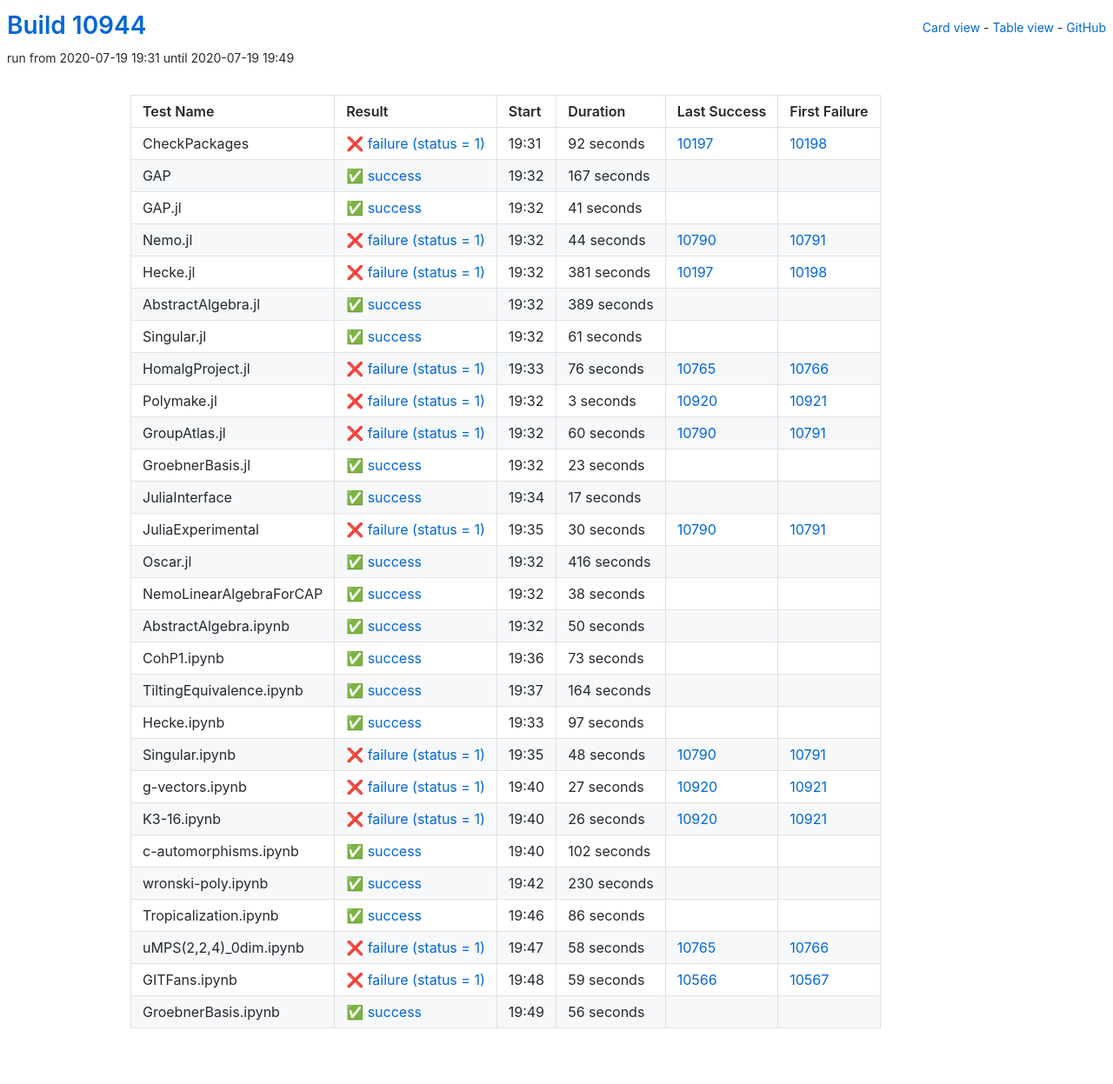
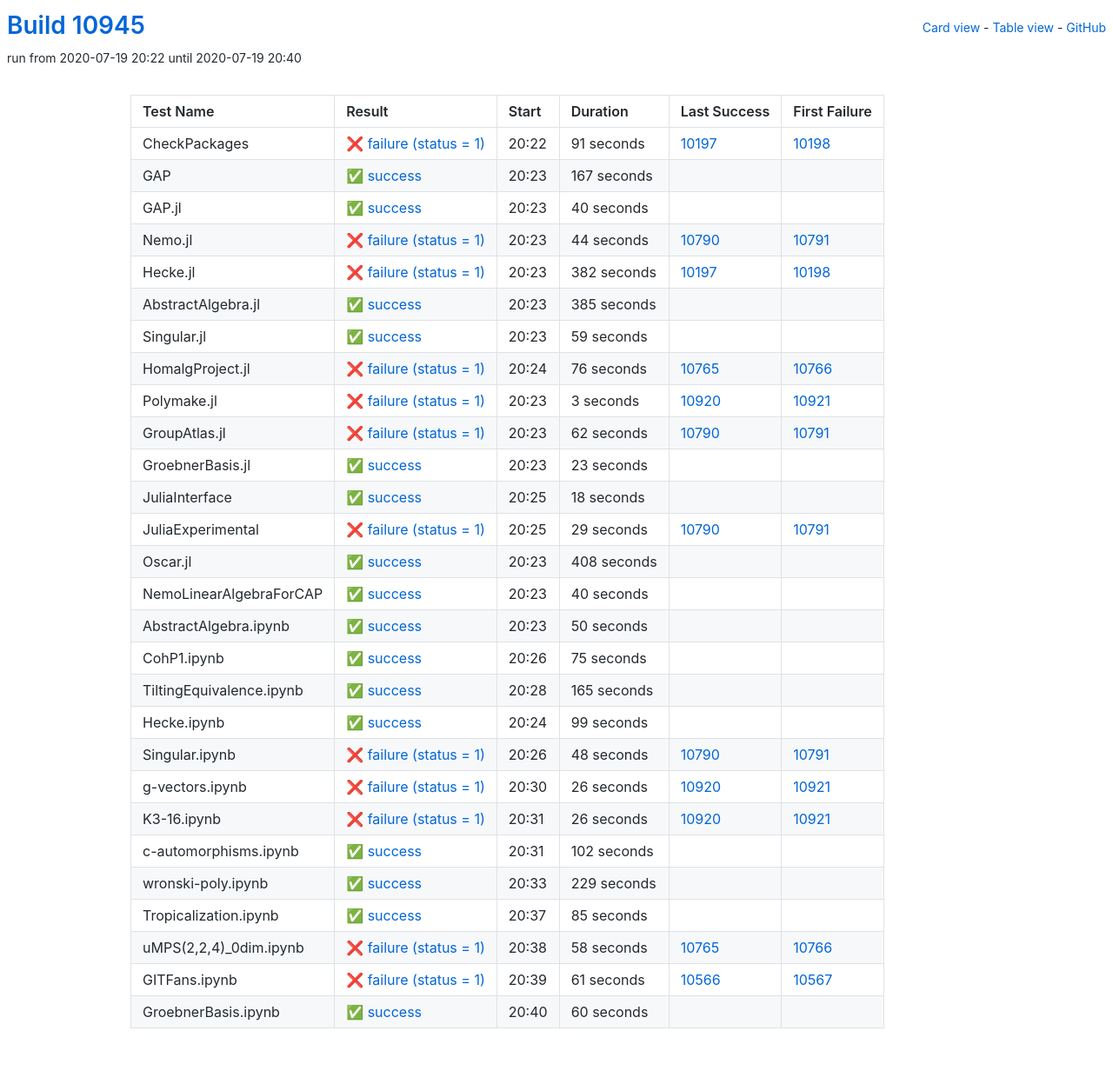
Before and after one commit to oscar-system/oscar-ci-status, a Jekyll site: the page built from table.html, in a window 1280 px wide. Shown: the whole page at 87% size. Built offline with Jekyll 4.4.1, drawn with Linux system fonts in a browser that asks for light colours.

Commit message:
Build #10945

```diff
--- a/_data/ci.yml
+++ b/_data/ci.yml
@@ -1,6 +1,6 @@
 ---
-build: 10944
-build_url: https://oscarci.mathematik.uni-kl.de/job/oscar/10944/
+build: 10945
+build_url: https://oscarci.mathematik.uni-kl.de/job/oscar/10945/
 job: oscar
 organization: oscar-system
 repo: oscar-ci-status
@@ -8,20 +8,20 @@
 tests:
 - name: CheckPackages
   id: checkpackages
-  log: https://oscarci.mathematik.uni-kl.de/job/oscar/10944/artifact/logs/build-10944/CheckPackages.log
-  start: 2020-07-19 19:31
+  log: https://oscarci.mathematik.uni-kl.de/job/oscar/10945/artifact/logs/build-10945/CheckPackages.log
+  start: 2020-07-19 20:22
   success: false
   exitcode: 1
   status: failure
-  duration: 92
+  duration: 91
   last_success: 10197
   last_success_url: https://oscarci.mathematik.uni-kl.de/job/oscar/10197/
   first_failure: 10198
   first_failure_url: https://oscarci.mathematik.uni-kl.de/job/oscar/10198/
 - name: GAP
   id: gap
-  log: https://oscarci.mathematik.uni-kl.de/job/oscar/10944/artifact/logs/build-10944/GAP.log
-  start: 2020-07-19 19:32
+  log: https://oscarci.mathematik.uni-kl.de/job/oscar/10945/artifact/logs/build-10945/GAP.log
+  start: 2020-07-19 20:23
   success: true
   exitcode: 0
   status: success
@@ -32,20 +32,20 @@
   first_failure_url:
 - name: GAP.jl
   id: gap-jl
-  log: https://oscarci.mathematik.uni-kl.de/job/oscar/10944/artifact/logs/build-10944/GAP.jl.log
-  start: 2020-07-19 19:32
+  log: https://oscarci.mathematik.uni-kl.de/job/oscar/10945/artifact/logs/build-10945/GAP.jl.log
+  start: 2020-07-19 20:23
   success: true
   exitcode: 0
   status: success
-  duration: 41
+  duration: 40
   last_success: false
   last_success_url:
   first_failure: false
   first_failure_url:
 - name: Nemo.jl
   id: nemo-jl
-  log: https://oscarci.mathematik.uni-kl.de/job/oscar/10944/artifact/logs/build-10944/Nemo.jl.log
-  start: 2020-07-19 19:32
+  log: https://oscarci.mathematik.uni-kl.de/job/oscar/10945/artifact/logs/build-10945/Nemo.jl.log
+  start: 2020-07-19 20:23
   success: false
   exitcode: 1
   status: failure
@@ -56,44 +56,44 @@
   first_failure_url: https://oscarci.mathematik.uni-kl.de/job/oscar/10791/
 - name: Hecke.jl
   id: hecke-jl
-  log: https://oscarci.mathematik.uni-kl.de/job/oscar/10944/artifact/logs/build-10944/Hecke.jl.log
-  start: 2020-07-19 19:32
+  log: https://oscarci.mathematik.uni-kl.de/job/oscar/10945/artifact/logs/build-10945/Hecke.jl.log
+  start: 2020-07-19 20:23
   success: false
   exitcode: 1
   status: failure
-  duration: 381
+  duration: 382
   last_success: 10197
   last_success_url: https://oscarci.mathematik.uni-kl.de/job/oscar/10197/
   first_failure: 10198
   first_failure_url: https://oscarci.mathematik.uni-kl.de/job/oscar/10198/
 - name: AbstractAlgebra.jl
   id: abstractalgebra-jl
-  log: https://oscarci.mathematik.uni-kl.de/job/oscar/10944/artifact/logs/build-10944/AbstractAlgebra.jl.log
-  start: 2020-07-19 19:32
+  log: https://oscarci.mathematik.uni-kl.de/job/oscar/10945/artifact/logs/build-10945/AbstractAlgebra.jl.log
+  start: 2020-07-19 20:23
   success: true
   exitcode: 0
   status: success
-  duration: 389
+  duration: 385
   last_success: false
   last_success_url:
   first_failure: false
   first_failure_url:
 - name: Singular.jl
   id: singular-jl
-  log: https://oscarci.mathematik.uni-kl.de/job/oscar/10944/artifact/logs/build-10944/Singular.jl.log
-  start: 2020-07-19 19:32
+  log: https://oscarci.mathematik.uni-kl.de/job/oscar/10945/artifact/logs/build-10945/Singular.jl.log
+  start: 2020-07-19 20:23
   success: true
   exitcode: 0
   status: success
-  duration: 61
+  duration: 59
   last_success: false
   last_success_url:
   first_failure: false
   first_failure_url:
 - name: HomalgProject.jl
   id: homalgproject-jl
-  log: https://oscarci.mathematik.uni-kl.de/job/oscar/10944/artifact/logs/build-10944/HomalgProject.jl.log
-  start: 2020-07-19 19:33
+  log: https://oscarci.mathematik.uni-kl.de/job/oscar/10945/artifact/logs/build-10945/HomalgProject.jl.log
+  start: 2020-07-19 20:24
   success: false
   exitcode: 1
   status: failure
@@ -104,8 +104,8 @@
   first_failure_url: https://oscarci.mathematik.uni-kl.de/job/oscar/10766/
 - name: Polymake.jl
   id: polymake-jl
-  log: https://oscarci.mathematik.uni-kl.de/job/oscar/10944/artifact/logs/build-10944/Polymake.jl.log
-  start: 2020-07-19 19:32
+  log: https://oscarci.mathematik.uni-kl.de/job/oscar/10945/artifact/logs/build-10945/Polymake.jl.log
+  start: 2020-07-19 20:23
   success: false
   exitcode: 1
   status: failure
@@ -116,20 +116,20 @@
   first_failure_url: https://oscarci.mathematik.uni-kl.de/job/oscar/10921/
 - name: GroupAtlas.jl
   id: groupatlas-jl
-  log: https://oscarci.mathematik.uni-kl.de/job/oscar/10944/artifact/logs/build-10944/GroupAtlas.jl.log
-  start: 2020-07-19 19:32
+  log: https://oscarci.mathematik.uni-kl.de/job/oscar/10945/artifact/logs/build-10945/GroupAtlas.jl.log
+  start: 2020-07-19 20:23
   success: false
   exitcode: 1
   status: failure
-  duration: 60
+  duration: 62
   last_success: 10790
   last_success_url: https://oscarci.mathematik.uni-kl.de/job/oscar/10790/
   first_failure: 10791
   first_failure_url: https://oscarci.mathematik.uni-kl.de/job/oscar/10791/
 - name: GroebnerBasis.jl
   id: groebnerbasis-jl
-  log: https://oscarci.mathematik.uni-kl.de/job/oscar/10944/artifact/logs/build-10944/GroebnerBasis.jl.log
-  start: 2020-07-19 19:32
+  log: https://oscarci.mathematik.uni-kl.de/job/oscar/10945/artifact/logs/build-10945/GroebnerBasis.jl.log
+  start: 2020-07-19 20:23
   success: true
   exitcode: 0
   status: success
@@ -140,56 +140,56 @@
   first_failure_url:
 - name: JuliaInterface
   id: juliainterface
-  log: https://oscarci.mathematik.uni-kl.de/job/oscar/10944/artifact/logs/build-10944/JuliaInterface.log
-  start: 2020-07-19 19:34
+  log: https://oscarci.mathematik.uni-kl.de/job/oscar/10945/artifact/logs/build-10945/JuliaInterface.log
+  start: 2020-07-19 20:25
   success: true
   exitcode: 0
   status: success
-  duration: 17
+  duration: 18
   last_success: false
   last_success_url:
   first_failure: false
   first_failure_url:
 - name: JuliaExperimental
   id: juliaexperimental
-  log: https://oscarci.mathematik.uni-kl.de/job/oscar/10944/artifact/logs/build-10944/JuliaExperimental.log
-  start: 2020-07-19 19:35
+  log: https://oscarci.mathematik.uni-kl.de/job/oscar/10945/artifact/logs/build-10945/JuliaExperimental.log
+  start: 2020-07-19 20:25
   success: false
   exitcode: 1
   status: failure
-  duration: 30
+  duration: 29
   last_success: 10790
   last_success_url: https://oscarci.mathematik.uni-kl.de/job/oscar/10790/
   first_failure: 10791
   first_failure_url: https://oscarci.mathematik.uni-kl.de/job/oscar/10791/
 - name: Oscar.jl
   id: oscar-jl
-  log: https://oscarci.mathematik.uni-kl.de/job/oscar/10944/artifact/logs/build-10944/Oscar.jl.log
-  start: 2020-07-19 19:32
+  log: https://oscarci.mathematik.uni-kl.de/job/oscar/10945/artifact/logs/build-10945/Oscar.jl.log
+  start: 2020-07-19 20:23
   success: true
   exitcode: 0
   status: success
-  duration: 416
+  duration: 408
   last_success: false
   last_success_url:
   first_failure: false
   first_failure_url:
 - name: NemoLinearAlgebraForCAP
   id: nemolinearalgebraforcap
-  log: https://oscarci.mathematik.uni-kl.de/job/oscar/10944/artifact/logs/build-10944/NemoLinearAlgebraForCAP.log
-  start: 2020-07-19 19:32
+  log: https://oscarci.mathematik.uni-kl.de/job/oscar/10945/artifact/logs/build-10945/NemoLinearAlgebraForCAP.log
+  start: 2020-07-19 20:23
   success: true
   exitcode: 0
   status: success
-  duration: 38
+  duration: 40
   last_success: false
   last_success_url:
   first_failure: false
   first_failure_url:
 - name: AbstractAlgebra.ipynb
   id: abstractalgebra-ipynb
-  log: https://oscarci.mathematik.uni-kl.de/job/oscar/10944/artifact/logs/build-10944/AbstractAlgebra.ipynb.log
-  start: 2020-07-19 19:32
+  log: https://oscarci.mathematik.uni-kl.de/job/oscar/10945/artifact/logs/build-10945/AbstractAlgebra.ipynb.log
+  start: 2020-07-19 20:23
   success: true
   exitcode: 0
   status: success
@@ -200,44 +200,44 @@
   first_failure_url:
 - name: CohP1.ipynb
   id: cohp1-ipynb
-  log: https://oscarci.mathematik.uni-kl.de/job/oscar/10944/artifact/logs/build-10944/CohP1.ipynb.log
-  start: 2020-07-19 19:36
+  log: https://oscarci.mathematik.uni-kl.de/job/oscar/10945/artifact/logs/build-10945/CohP1.ipynb.log
+  start: 2020-07-19 20:26
   success: true
   exitcode: 0
   status: success
-  duration: 73
+  duration: 75
   last_success: false
   last_success_url:
   first_failure: false
   first_failure_url:
 - name: TiltingEquivalence.ipynb
   id: tiltingequivalence-ipynb
-  log: https://oscarci.mathematik.uni-kl.de/job/oscar/10944/artifact/logs/build-10944/TiltingEquivalence.ipynb.log
-  start: 2020-07-19 19:37
+  log: https://oscarci.mathematik.uni-kl.de/job/oscar/10945/artifact/logs/build-10945/TiltingEquivalence.ipynb.log
+  start: 2020-07-19 20:28
   success: true
   exitcode: 0
   status: success
-  duration: 164
+  duration: 165
   last_success: false
   last_success_url:
   first_failure: false
   first_failure_url:
 - name: Hecke.ipynb
   id: hecke-ipynb
-  log: https://oscarci.mathematik.uni-kl.de/job/oscar/10944/artifact/logs/build-10944/Hecke.ipynb.log
-  start: 2020-07-19 19:33
+  log: https://oscarci.mathematik.uni-kl.de/job/oscar/10945/artifact/logs/build-10945/Hecke.ipynb.log
+  start: 2020-07-19 20:24
   success: true
   exitcode: 0
   status: success
-  duration: 97
+  duration: 99
   last_success: false
   last_success_url:
   first_failure: false
   first_failure_url:
 - name: Singular.ipynb
   id: singular-ipynb
-  log: https://oscarci.mathematik.uni-kl.de/job/oscar/10944/artifact/logs/build-10944/Singular.ipynb.log
-  start: 2020-07-19 19:35
+  log: https://oscarci.mathematik.uni-kl.de/job/oscar/10945/artifact/logs/build-10945/Singular.ipynb.log
+  start: 2020-07-19 20:26
   success: false
   exitcode: 1
   status: failure
@@ -248,20 +248,20 @@
   first_failure_url: https://oscarci.mathematik.uni-kl.de/job/oscar/10791/
 - name: g-vectors.ipynb
   id: g-vectors-ipynb
-  log: https://oscarci.mathematik.uni-kl.de/job/oscar/10944/artifact/logs/build-10944/g-vectors.ipynb.log
-  start: 2020-07-19 19:40
+  log: https://oscarci.mathematik.uni-kl.de/job/oscar/10945/artifact/logs/build-10945/g-vectors.ipynb.log
+  start: 2020-07-19 20:30
   success: false
   exitcode: 1
   status: failure
-  duration: 27
+  duration: 26
   last_success: 10920
   last_success_url: https://oscarci.mathematik.uni-kl.de/job/oscar/10920/
   first_failure: 10921
   first_failure_url: https://oscarci.mathematik.uni-kl.de/job/oscar/10921/
 - name: K3-16.ipynb
   id: k3-16-ipynb
-  log: https://oscarci.mathematik.uni-kl.de/job/oscar/10944/artifact/logs/build-10944/K3-16.ipynb.log
-  start: 2020-07-19 19:40
+  log: https://oscarci.mathematik.uni-kl.de/job/oscar/10945/artifact/logs/build-10945/K3-16.ipynb.log
+  start: 2020-07-19 20:31
   success: false
   exitcode: 1
   status: failure
@@ -272,8 +272,8 @@
   first_failure_url: https://oscarci.mathematik.uni-kl.de/job/oscar/10921/
 - name: c-automorphisms.ipynb
   id: c-automorphisms-ipynb
-  log: https://oscarci.mathematik.uni-kl.de/job/oscar/10944/artifact/logs/build-10944/c-automorphisms.ipynb.log
-  start: 2020-07-19 19:40
+  log: https://oscarci.mathematik.uni-kl.de/job/oscar/10945/artifact/logs/build-10945/c-automorphisms.ipynb.log
+  start: 2020-07-19 20:31
   success: true
   exitcode: 0
   status: success
@@ -284,32 +284,32 @@
   first_failure_url:
 - name: wronski-poly.ipynb
   id: wronski-poly-ipynb
-  log: https://oscarci.mathematik.uni-kl.de/job/oscar/10944/artifact/logs/build-10944/wronski-poly.ipynb.log
-  start: 2020-07-19 19:42
+  log: https://oscarci.mathematik.uni-kl.de/job/oscar/10945/artifact/logs/build-10945/wronski-poly.ipynb.log
+  start: 2020-07-19 20:33
   success: true
   exitcode: 0
   status: success
-  duration: 230
+  duration: 229
   last_success: false
   last_success_url:
   first_failure: false
   first_failure_url:
 - name: Tropicalization.ipynb
   id: tropicalization-ipynb
-  log: https://oscarci.mathematik.uni-kl.de/job/oscar/10944/artifact/logs/build-10944/Tropicalization.ipynb.log
-  start: 2020-07-19 19:46
+  log: https://oscarci.mathematik.uni-kl.de/job/oscar/10945/artifact/logs/build-10945/Tropicalization.ipynb.log
+  start: 2020-07-19 20:37
   success: true
   exitcode: 0
   status: success
-  duration: 86
+  duration: 85
   last_success: false
   last_success_url:
   first_failure: false
   first_failure_url:
 - name: uMPS(2,2,4)_0dim.ipynb
   id: umps-2-2-4-0dim-ipynb
-  log: https://oscarci.mathematik.uni-kl.de/job/oscar/10944/artifact/logs/build-10944/uMPS-2-2-4-_0dim.ipynb.log
-  start: 2020-07-19 19:47
+  log: https://oscarci.mathematik.uni-kl.de/job/oscar/10945/artifact/logs/build-10945/uMPS-2-2-4-_0dim.ipynb.log
+  start: 2020-07-19 20:38
   success: false
   exitcode: 1
   status: failure
@@ -320,24 +320,24 @@
   first_failure_url: https://oscarci.mathematik.uni-kl.de/job/oscar/10766/
 - name: GITFans.ipynb
   id: gitfans-ipynb
-  log: https://oscarci.mathematik.uni-kl.de/job/oscar/10944/artifact/logs/build-10944/GITFans.ipynb.log
-  start: 2020-07-19 19:48
+  log: https://oscarci.mathematik.uni-kl.de/job/oscar/10945/artifact/logs/build-10945/GITFans.ipynb.log
+  start: 2020-07-19 20:39
   success: false
   exitcode: 1
   status: failure
-  duration: 59
+  duration: 61
   last_success: 10566
   last_success_url: https://oscarci.mathematik.uni-kl.de/job/oscar/10566/
   first_failure: 10567
   first_failure_url: https://oscarci.mathematik.uni-kl.de/job/oscar/10567/
 - name: GroebnerBasis.ipynb
   id: groebnerbasis-ipynb
-  log: https://oscarci.mathematik.uni-kl.de/job/oscar/10944/artifact/logs/build-10944/GroebnerBasis.ipynb.log
-  start: 2020-07-19 19:49
+  log: https://oscarci.mathematik.uni-kl.de/job/oscar/10945/artifact/logs/build-10945/GroebnerBasis.ipynb.log
+  start: 2020-07-19 20:40
   success: true
   exitcode: 0
   status: success
-  duration: 56
+  duration: 60
   last_success: false
   last_success_url:
   first_failure: false
```
Also changed, not shown: README.md.
